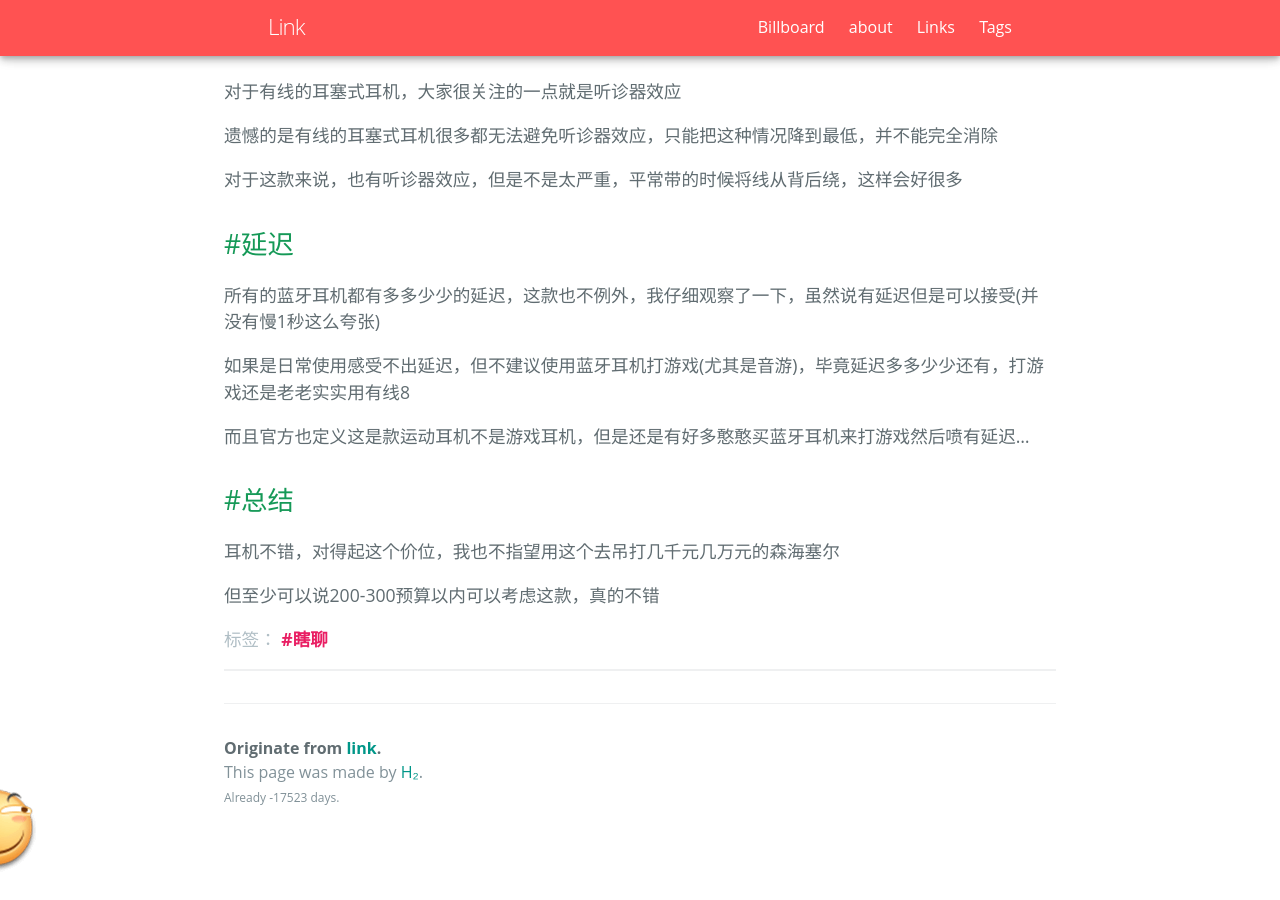
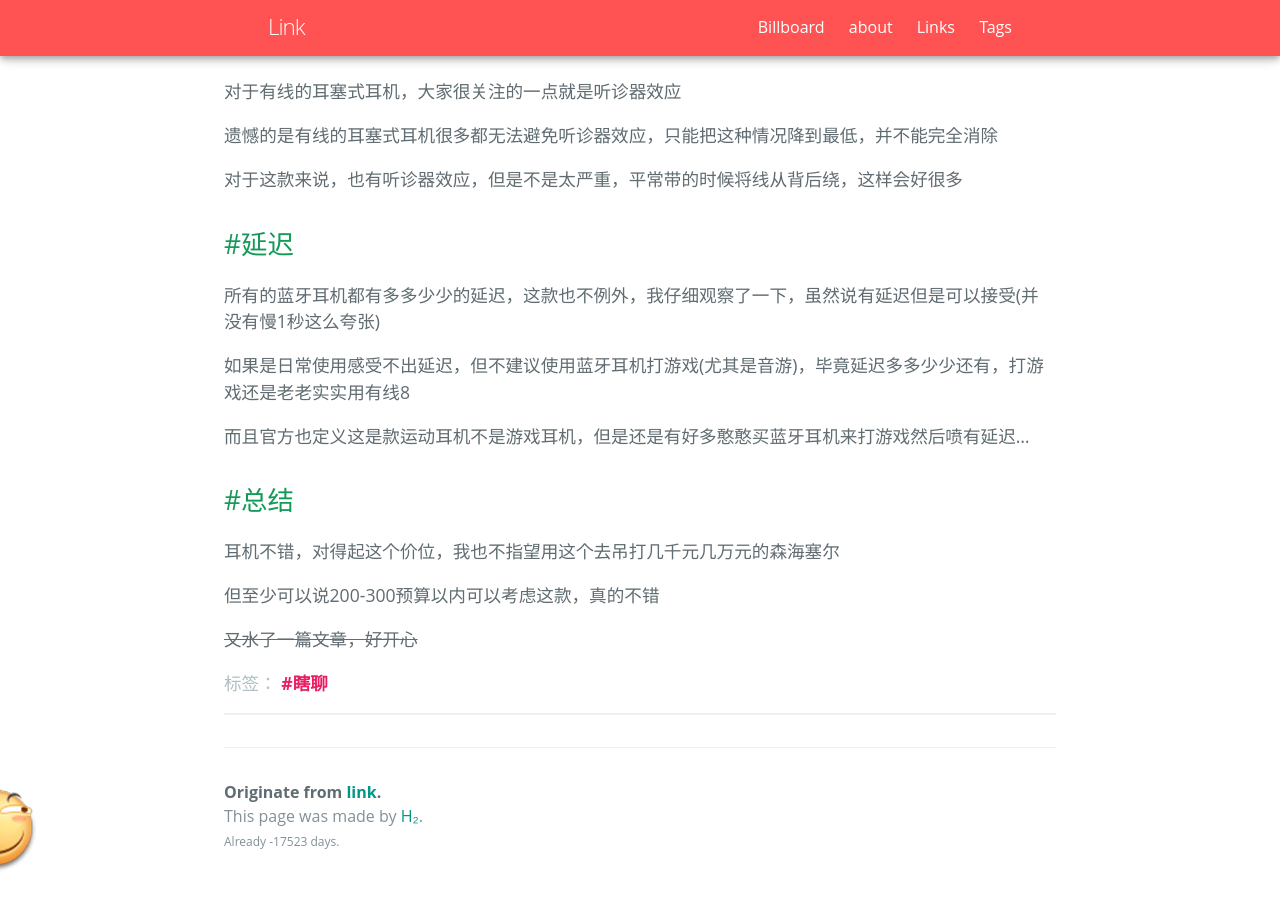
Before and after one commit to link9596/qwq, a Jekyll site: the page built from _posts/2019-9-1-EDIFIER.md, in a window 1280 px wide and 900 px high, scrolled down 6469 px. Built offline with Jekyll 4.4.1, drawn with Linux system fonts in a browser that asks for light colours; some web fonts are replaced; comment, search, counter and statistics services are not loaded.

Commit message:
EDIFIER开箱

```diff
--- a/_posts/2019-9-1-EDIFIER.md
+++ b/_posts/2019-9-1-EDIFIER.md
@@ -75,3 +75,5 @@ title: 记云村买的Van♂步者W280X蓝牙耳机
 耳机不错，对得起这个价位，我也不指望用这个去吊打几千元几万元的森海塞尔
 
 但至少可以说200-300预算以内可以考虑这款，真的不错
+
+~~又水了一篇文章，好开心~~
```
